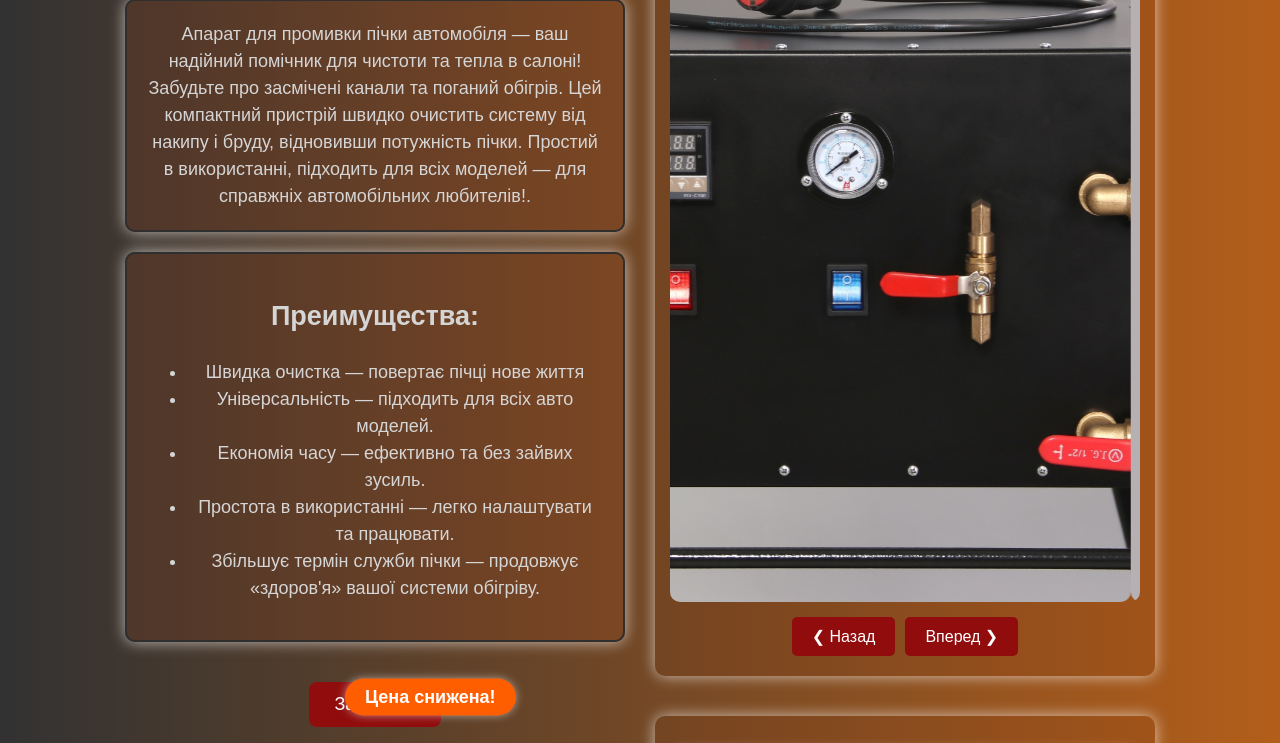
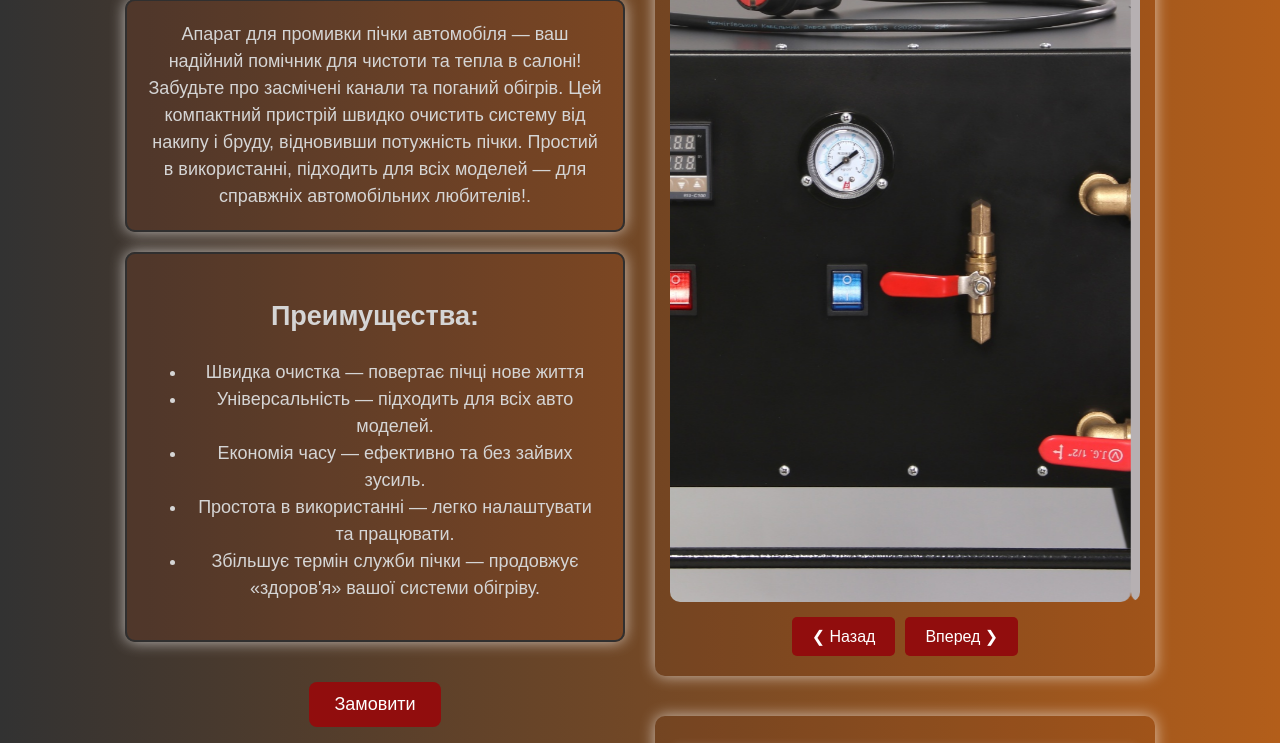
Before and after one commit to FredParry88/radiator300.github.io-, a plain HTML site: page index.html in a window 1280 px wide. Shown: the part 173-916 px from the top of the page. Drawn offline with Linux system fonts and the light colour scheme.

Commit message:
Update index.html

```diff
--- a/index.html
+++ b/index.html
@@ -4,7 +4,7 @@
     <meta charset="UTF-8">
     <meta name="viewport" content="width=device-width, initial-scale=1.0">
     <title>Апарат промивання пічки авто</title>
-    <link rel="stylesheet" href="https://cdnjs.cloudflare.com/ajax/libs/font-awesome/6.0.0-beta3/css/all.min.css">
+    <link rel="stylesheet" href="https://cdnjs.cloudflare.com/ajax/libs/font-awesome/6.0.0-beta3/css/all.min.css"> <!-- Подключаем Font Awesome для иконок -->
     <style>
         * {
             box-sizing: border-box;
@@ -21,7 +21,7 @@
             height: 100vh;
             text-align: center;
             background: linear-gradient(to right, #323232, #b35e1a);
-            overflow-x: hidden;
+            overflow-x: hidden; /* Отключаем горизонтальный скроллинг */
         }
 
         .container {
@@ -128,27 +128,6 @@
             font-size: 18px;
             padding: 12px 25px;
             border-radius: 8px;
-            position: relative;
-        }
-
-        .price-reduced {
-            position: absolute;
-            right: -70px;
-            top: 50%;
-            transform: translateY(-50%);
-            background-color: #ff5e00;
-            padding: 8px 20px;
-            color: white;
-            font-weight: bold;
-            font-size: 18px;
-            border-radius: 25px;
-            box-shadow: 0 0 8px rgba(255, 255, 255, 0.5);
-            transition: all 0.3s ease;
-        }
-
-        .price-reduced:hover {
-            background-color: #d75b00;
-            transform: translateY(-50%) scale(1.1);
         }
 
         .phone {
@@ -269,10 +248,8 @@
                     <li>Збільшує термін служби пічки — продовжує «здоров'я» вашої системи обігріву.</li>
                 </ul>
             </div>
-            <div style="position: relative; display: inline-flex; align-items: center;">
-                <button class="order-btn" onclick="orderProduct()">Замовити</button>
-                <div class="price-reduced">Цена снижена!</div>
-            </div>
+            <button class="order-btn" onclick="orderProduct()">Замовити</button>
+            <!-- Блок звонка сразу после кнопки заказа -->
             <div class="phone-container">
                 <a class="phone">
                     <i class="fas fa-phone-alt icon"></i> Є питання телефонуй?: +380731826313
```
